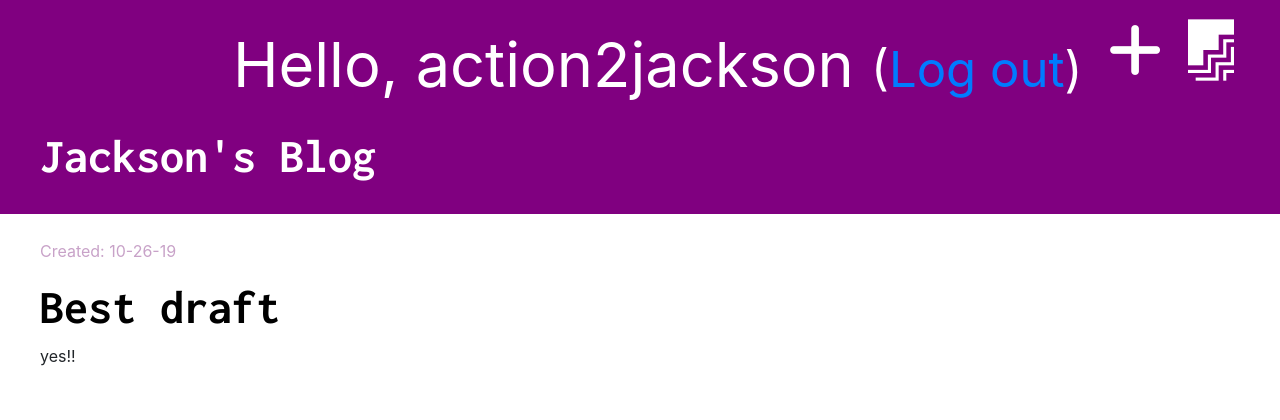
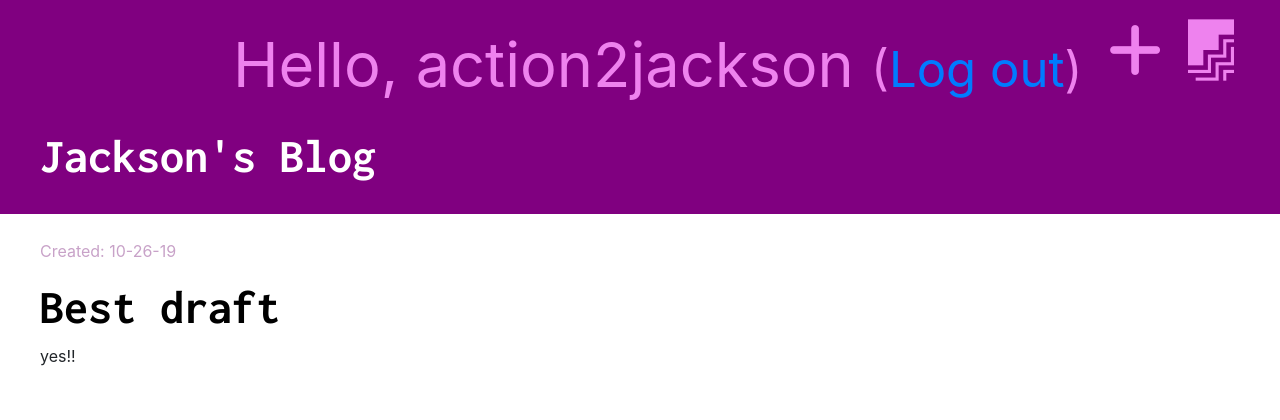
Before and after one commit to action2jackson/django_blog, a Django app: page /drafts/ in a window 1280 px wide. Shown: the top 420 px of the page. Run offline with Django 3.2, Linux system fonts and the light colour scheme; a user stored in the database is signed in; data comes from the database, SQL or seed files in the repository; both versions use the stored data as it was after the commit; some libraries are stand-ins or nearby versions.

Commit message:
Made the frontend look better

```diff
--- a/blog/templates/blog/base.html
+++ b/blog/templates/blog/base.html
@@ -17,14 +17,14 @@
 <!-- Bootstrap creates nice header -->
 <div class="page-header">
     {% if user.is_authenticated %}
-        <a href="{% url 'post_draft_list' %}"><i class="fab fa-firstdraft" style="color: white; float: right; font-size: 46pt; margin-right: 26px;"></i></a>
-        <a href="{% url 'post_new' %}"><i class="fas fa-plus" style="color: white; float: right; font-size: 46pt; margin-right: 26px;"></i></a>
+        <a href="{% url 'post_draft_list' %}"><i class="fab fa-firstdraft" style="color: violet; float: right; font-size: 46pt; margin-right: 26px;"></i></a>
+        <a href="{% url 'post_new' %}"><i class="fas fa-plus" style="color: violet; float: right; font-size: 46pt; margin-right: 26px; hover: #c8a2c8;"></i></a>
 
-        <p style="color: white; float: right; font-size: 46pt; margin-right: 26px;">Hello, {{ user.username }} <small>(<a
+        <p style="color: violet; float: right; font-size: 46pt; margin-right: 26px;">Hello, {{ user.username }} <small>(<a
                 href="{% url 'logout' %}">Log out</a>)</small></p>
 
     {% else %}
-        <a href="{% url 'login' %}"><i class="fas fa-sign-in-alt fa-2x" style="color: white; float: right; font-size: 46pt; margin-right: 26px;"></i></a>
+        <a href="{% url 'login' %}"><i class="fas fa-sign-in-alt fa-2x" style="color: violet; float: right; font-size: 46pt; margin-right: 26px;"></i></a>
 
     {% endif %}
     <!-- / takes you home OR {% url "post_list" %} to go back to main page -->
--- a/blog/templates/blog/post_draft_list.html
+++ b/blog/templates/blog/post_draft_list.html
@@ -1,6 +1,6 @@
 {% extends 'blog/base.html' %}
 
-{% block title %}Jackson's drafts{% endblock %}
+{% block title %}Drafts{% endblock %}
 
 {% block content %}
 
--- a/blog/templates/blog/post_edit.html
+++ b/blog/templates/blog/post_edit.html
@@ -4,7 +4,7 @@
 
 {% block content %}
 <h1>New Post</h1>
-    <form method="post" class="post-form-blog">
+    <form method="post" class="post-form-blog" style="width: 150%;">
         <!-- Need to add token for security purposes for forms -->
         {% csrf_token %}
         <!-- .as_p puts each new character into a p tag, otherwise it would all be on the same line! -->
--- a/blog/views.py
+++ b/blog/views.py
@@ -89,7 +89,6 @@ def post_delete(request, pk):
     post.delete()
     return redirect('/', pk=post.pk)
 
-@login_required
 def add_comment_to_post(request, pk):
     post = get_object_or_404(Post, pk=pk)
     if request.method == 'POST':
```
Also changed, not shown: blog/templates/blog/post_detail.html (+18 -14 lines), blog/templates/blog/post_list.html (+5 -2 lines), db.sqlite3.
